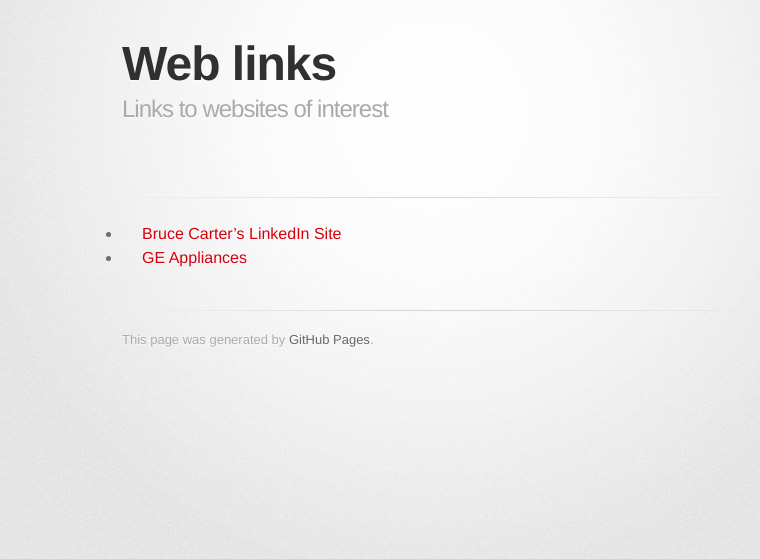
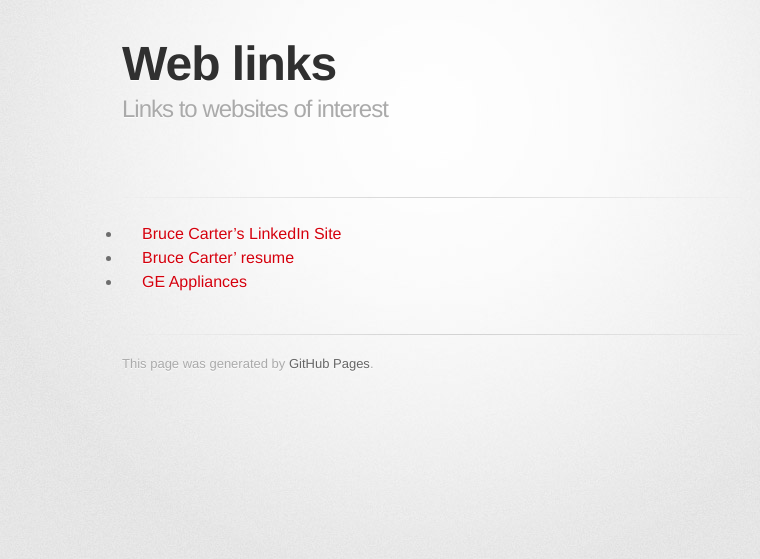
Before and after one commit to BACTx/BACTx.github.io, a Jekyll site: the page built from links/index.md, in a window 1280 px wide. Shown: the top 559 px of the page, without its empty margins (208-968 px from the left). Built offline with Jekyll 4.4.1, drawn with Linux system fonts in a browser that asks for light colours; some web fonts are replaced; our own code applies the rules of GitHub Pages for plain Markdown files.

Commit message:
Update index.md

```diff
--- a/links/index.md
+++ b/links/index.md
@@ -4,4 +4,5 @@ description: Links to websites of interest
 ---
 
 - [Bruce Carter's LinkedIn Site](https://www.linkedin.com/in/brucecartertx/)
+- [Bruce Carter' resume](/docs/Bruce Carter resume.docx)
 - [GE Appliances](https://www.geappliances.com/)
```
